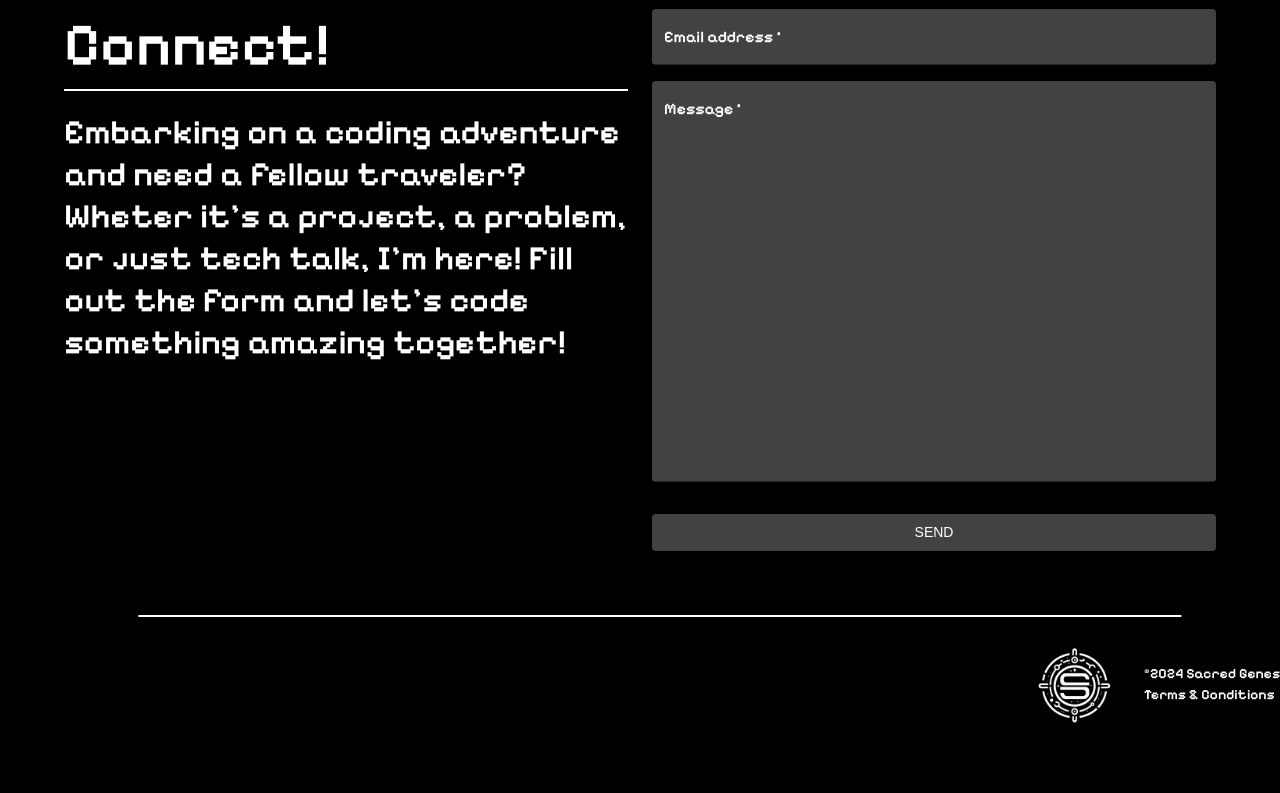
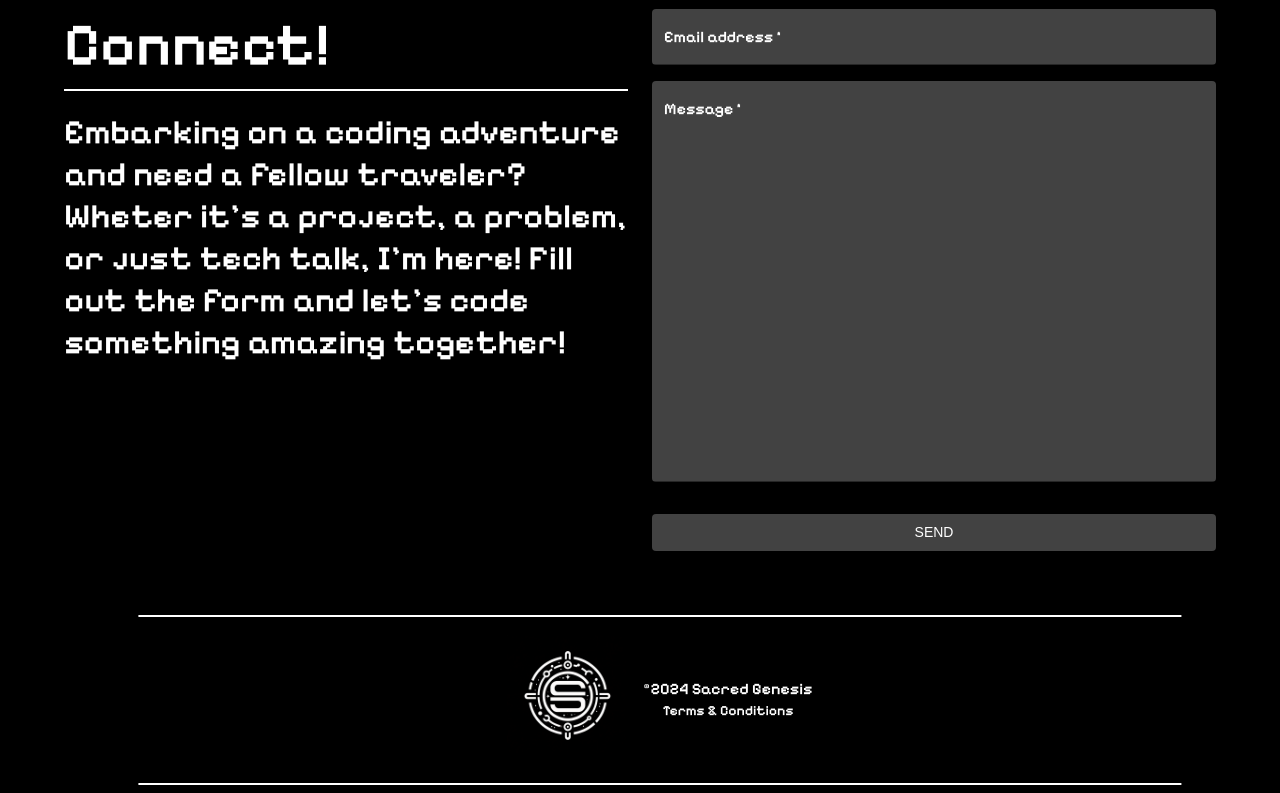
Before and after one commit to Nivix047/nivix047.github.io, a React (Create React App) app: page /portfolio_2024/contact in a window 1280 px wide. Shown: the part 199-992 px from the top of the page. Before the commit the page ends 962 px from the top, so only its background shows below. Built offline with nearby package versions, Linux system fonts and the light colour scheme.

Commit message:
Updated footer design and font size for NavBar and body

```diff
--- a/src/components/Footer/Footer.css
+++ b/src/components/Footer/Footer.css
@@ -3,7 +3,7 @@
   background-size: contain;
   background-repeat: no-repeat;
   background-position: center;
-  width: 100px;
-  height: 100px;
-  margin-right: 10px;
+  width: 120px;
+  height: 120px;
+  margin-bottom: 10px;
 }
--- a/src/components/Footer/index.js
+++ b/src/components/Footer/index.js
@@ -8,13 +8,17 @@ const Footer = () => {
     <Box
       component="footer"
       sx={{
-        position: "relative",
+        paddingLeft: "20px",
         padding: "20px",
         backgroundColor: "black",
         color: "white",
         width: "100%",
-        "&::before": {
-          content: '""',
+        position: "relative",
+      }}
+    >
+      {/* Top Border */}
+      <Box
+        sx={{
           position: "absolute",
           top: 0,
           left: "50%",
@@ -22,33 +26,43 @@ const Footer = () => {
           height: "2px",
           backgroundColor: "white",
           transform: "translateX(-50%)",
-        },
         }}
-    >
+      />
+      <Box
+        sx={{
+          position: "absolute",
+          bottom: 0, // Aligns the border to the bottom
+          left: "50%",
+          width: "80%",
+          height: "2px",
+          backgroundColor: "white",
+          transform: "translateX(-50%)",
+        }}
+      />
+      {/* Content */}
       <Grid
         container
-        alignItems="center"
-        sx={{ display: "flex", justifyContent: "flex-end" }}
+        direction="row" // Change to row direction
+        alignItems="center" // Center items vertically
+        justifyContent="center" // Center items horizontally
+        spacing={2} // Add some space between items
       >
+        <Grid item>
+          <Box className="footer-logo" />
+        </Grid>
+        <Grid item>
           <Grid
-          item
-          xs={12}
-          sx={{
-            display: "flex",
-            alignItems: "center",
-            justifyContent: "flex-end",
-          }}
+            container
+            direction="column" // Stack text items vertically
+            alignItems="center" // Center items horizontally
           >
-          <Box flexGrow={1} />
-          <Box sx={{ mr: "10px" }} className="footer-logo-box">
-            {/* Logo is maintained in CSS */}
-            <div className="footer-logo"></div>
-          </Box>
-          <Box>
-            <Typography variant="body2" sx={{ textAlign: "center" }}>
+            <Grid item>
+              <Typography variant="body1" sx={{ textAlign: "center" }}>
                 ©2024 Sacred Genesis
               </Typography>
-            <Typography variant="body2" className="footer-link-item">
+            </Grid>
+            <Grid item>
+              <Typography variant="body2" sx={{ textAlign: "center" }}>
                 <MuiLink
                   component={Link}
                   to="/terms"
@@ -63,7 +77,8 @@ const Footer = () => {
                   Terms & Conditions
                 </MuiLink>
               </Typography>
-          </Box>
+            </Grid>
+          </Grid>
         </Grid>
       </Grid>
     </Box>
--- a/src/components/Navbar/index.js
+++ b/src/components/Navbar/index.js
@@ -120,7 +120,7 @@ const Navbar = () => {
             TabIndicatorProps={{ style: { backgroundColor: "white" } }}
             sx={{
               ".MuiTab-root": {
-                fontSize: "1.2rem",
+                fontSize: "25px",
                 textTransform: "uppercase",
                 color: "white",
                 "&.Mui-selected": { color: "white" },
@@ -137,9 +137,8 @@ const Navbar = () => {
           <IconButton
             color="inherit"
             onClick={() => window.open("https://www.linkedin.com", "_blank")}
-            sx={{ fontSize: "1.5rem" }}
           >
-            <LinkedInIcon />
+            <LinkedInIcon sx={{ fontSize: "35px" }} />
           </IconButton>
           <IconButton
             color="inherit"
@@ -151,7 +150,7 @@ const Navbar = () => {
             }
             sx={{ fontSize: "1.5rem" }}
           >
-            <GitHubIcon />
+            <GitHubIcon sx={{ fontSize: "35px" }} />
           </IconButton>
         </Box>
       </Toolbar>
--- a/src/components/pages/Home/index.js
+++ b/src/components/pages/Home/index.js
@@ -65,6 +65,7 @@ const Home = () => {
             <Typography
               variant="subtitle1"
               sx={{
+                fontSize: "20px",
                 color: "white",
                 textAlign: "center",
                 backgroundColor: "rgba(0, 0, 0, 0.5)",
@@ -103,6 +104,7 @@ const Home = () => {
             <Typography
               variant="subtitle1"
               sx={{
+                fontSize: "20px",
                 color: "white",
                 textAlign: "center",
                 backgroundColor: "rgba(0, 0, 0, 0.5)",
@@ -141,6 +143,7 @@ const Home = () => {
             <Typography
               variant="subtitle1"
               sx={{
+                fontSize: "20px",
                 color: "white",
                 textAlign: "center",
                 backgroundColor: "rgba(0, 0, 0, 0.5)",
```
Lines whose indentation alone changed are shown as unchanged.
